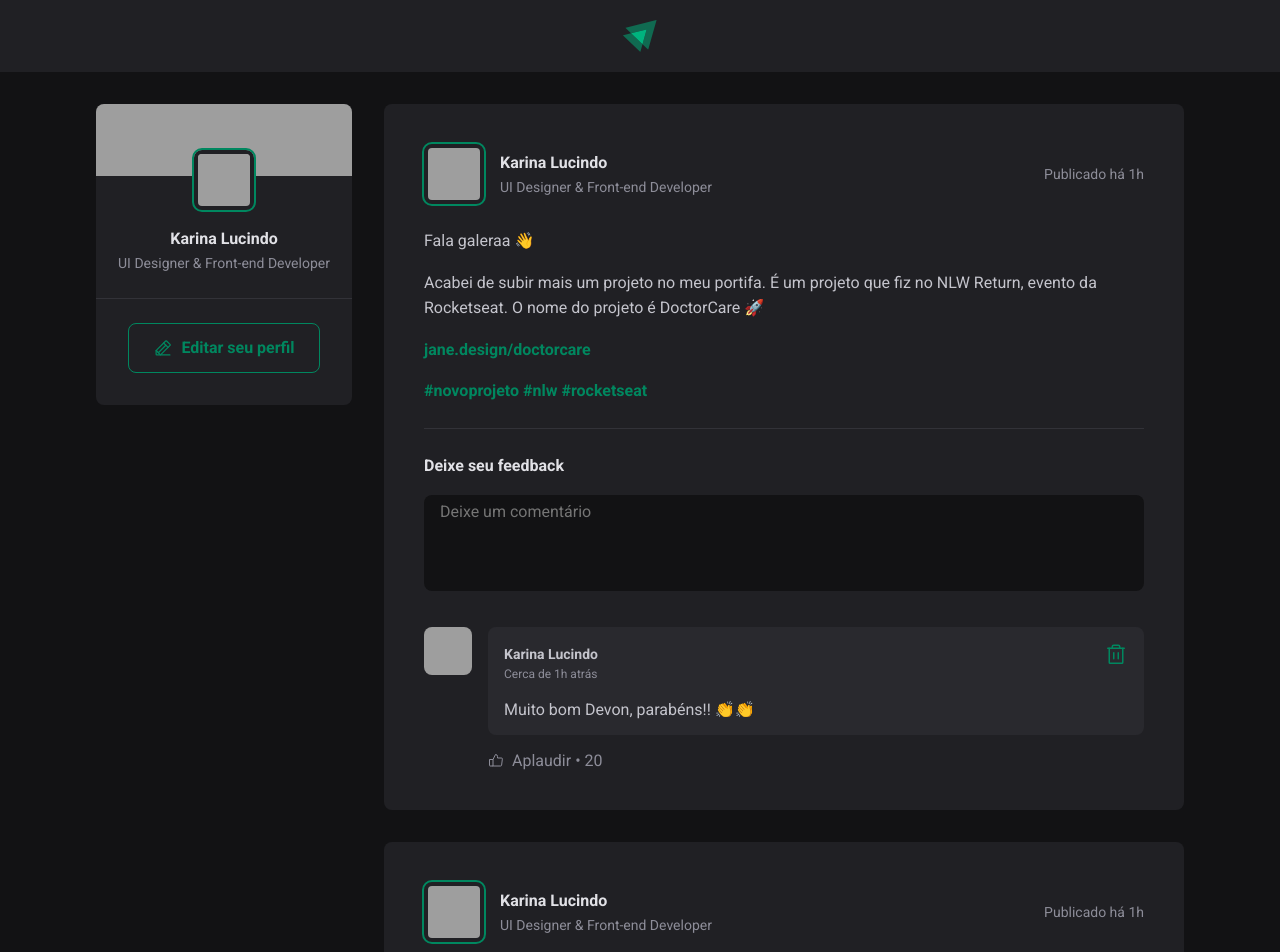
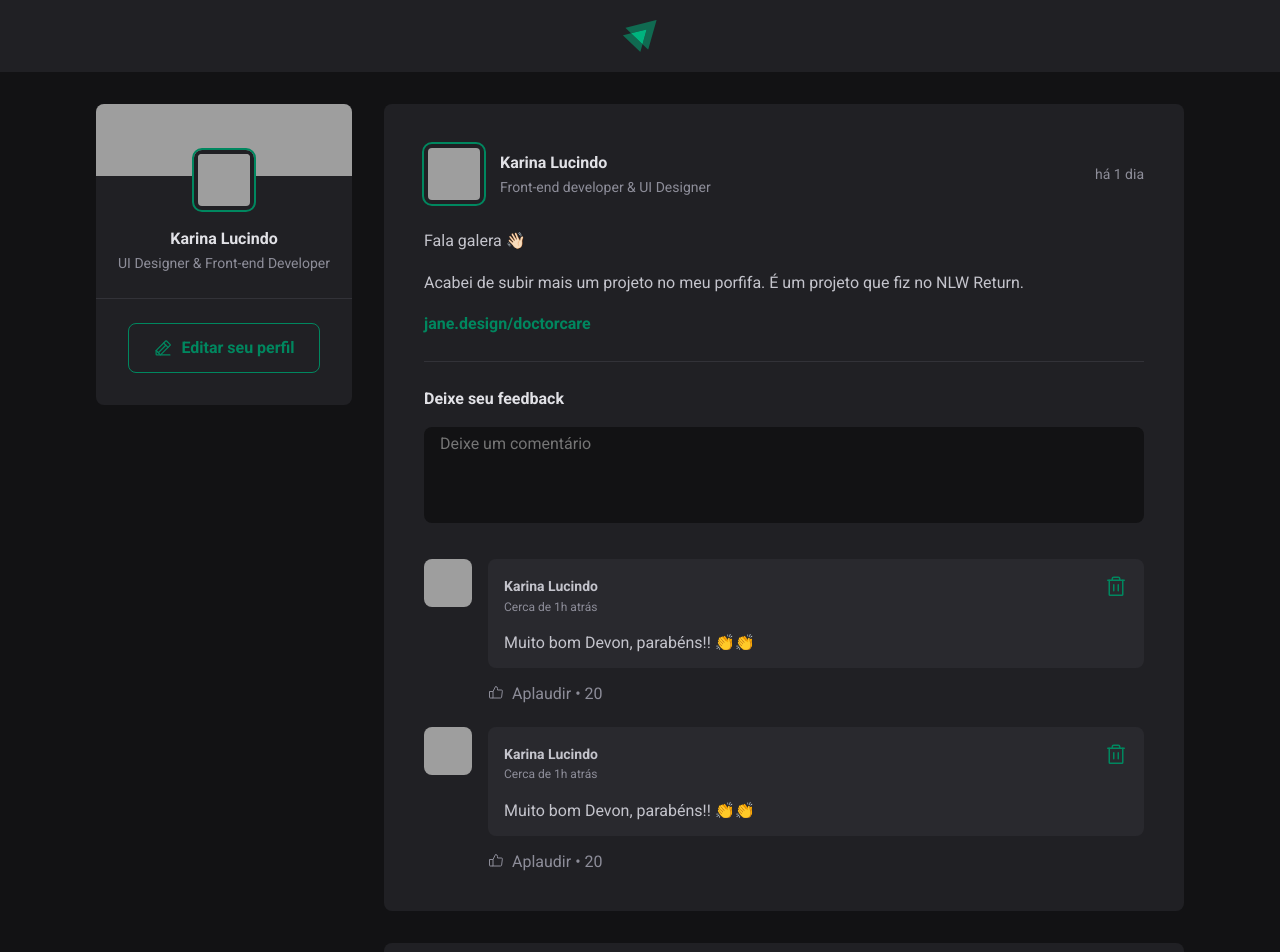
Before and after one commit to KarinaCavalcanti/React-Feed, a React (Vite) app: page / in a window 1280 px wide. Shown: the top 952 px of the page. Built offline with nearby package versions, Linux system fonts and the light colour scheme; grey boxes are pictures that could not be loaded.

Commit message:
Understanding state in React

```diff
--- a/package.json
+++ b/package.json
@@ -8,6 +8,7 @@
     "preview": "vite preview"
   },
   "dependencies": {
+    "date-fns": "^2.28.0",
     "phosphor-react": "^1.4.1",
     "react": "^18.0.0",
     "react-dom": "^18.0.0"
--- a/src/App.jsx
+++ b/src/App.jsx
@@ -6,6 +6,37 @@
 
 import './global.css';
 
+const posts = [
+  {
+    id: 1,
+    author: {
+      avatarURL: 'https://github.com/karinacavalcanti.png',
+      name: 'Karina Lucindo',
+      role: 'Front-end developer & UI Designer'
+    },
+    content: [
+      { type: 'paragraph', content: 'Fala galera 👋🏻' },
+      { type: 'paragraph', content: 'Acabei de subir mais um projeto no meu porfifa. É um projeto que fiz no NLW Return.' },
+      { type: 'link', content: 'jane.design/doctorcare' },
+    ],
+    publishedAt: new Date('2022-06-29 20:00:00'),
+  },
+  {
+    id: 2,
+    author: {
+      avatarURL: 'https://images.unsplash.com/photo-1608831540955-35094d48694a?ixlib=rb-1.2.1&ixid=MnwxMjA3fDB8MHxwaG90by1wYWdlfHx8fGVufDB8fHx8&auto=format&fit=crop&w=300&q=50',
+      name: 'Antônio Carlos',
+      role: 'Filantropo'
+    },
+    content: [
+      { type: 'paragraph', content: 'Fala galera 👋🏻' },
+      { type: 'paragraph', content: 'Acabei de subir mais um projeto no meu porfifa. É um projeto que fiz no NLW Return.' },
+      { type: 'link', content: 'jane.design/doctorcare' },
+    ],
+    publishedAt: new Date('2022-07-01 21:30:00'),
+  },
+]
+
 export function App() {
   return (
     <>
@@ -13,18 +44,15 @@
       <div className={styles.wrapper}>
         <Sidebar />
         <main>
-          <Post
-            author="Karina Lucindo"
-            content="Lorem ipsum, dolor sit amet consectetur adipisicing elit. Eligendi tempora sint velit optio! Ipsum, architecto iusto at dolor sed quidem vitae natus?"
-          />
-          <Post
-            author="Karina Lucindo"
-            content="Lorem ipsum, dolor sit amet consectetur adipisicing elit. Eligendi tempora sint velit optio! Ipsum, architecto iusto at dolor sed quidem vitae natus?"
-          />
-          <Post
-            author="Karina Lucindo"
-            content="Lorem ipsum, dolor sit amet consectetur adipisicing elit. Eligendi tempora sint velit optio! Ipsum, architecto iusto at dolor sed quidem vitae natus?"
-          />
+          {posts.map(post => {
+            return (
+              <Post
+                author={post.author}
+                content={post.content}
+                publishedAt={post.publishedAt}
+              />
+            )
+          })}
         </main>
       </div>
     </>
--- a/src/App.module.css
+++ b/src/App.module.css
@@ -8,3 +8,14 @@
   gap: 2rem;
   align-items: flex-start;
 }
+
+/* Quando a tela for menor que 768px */
+@media (max-width: 768px) {
+  html {
+    font-size: 87.5%;
+  }
+
+  .wrapper {
+    grid-template-columns: 1fr;
+  }
+}
--- a/src/components/Post.jsx
+++ b/src/components/Post.jsx
@@ -1,42 +1,61 @@
+import { format, formatDistanceToNow } from 'date-fns';
+import ptBR from 'date-fns/locale/pt-BR';
+import { useState } from 'react';
+
 import { Avatar } from './Avatar';
 import { Comment } from './Comment';
+
 import styles from './Post.module.css';
 
-export function Post() {
+export function Post({ author, publishedAt, content }) {
+  const [comments, setComments] = useState([1, 2])
+
+  const publishedDateFormatted = format(publishedAt, "d 'de' LLLL 'às' H'h'mm", {
+    locale: ptBR
+  });
+
+  const publishedDateRelativeToNow = formatDistanceToNow(publishedAt, {
+    locale: ptBR,
+    addSuffix: true,
+  });
+
+  function handleCreateNewComment() {
+    event.preventDefault();
+
+    setComments([...comments, comments.length + 1]);
+  }
+
   return (
     <article className={styles.post}>
       <header>
         <div className={styles.author}>
           <Avatar
-            src="https://avatars.githubusercontent.com/u/63470083?v=4"
+            src={author.avatarURL}
           />
           <div className={styles.authorInfo}>
-            <strong>Karina Lucindo</strong>
-            <span>UI Designer &amp; Front-end Developer</span>
+            <strong>{author.name}</strong>
+            <span>{author.role}</span>
           </div>
         </div>
         <time
-          title="29 de Junho às 07:05 P.M"
-          dateTime="2022-06-29 07:05:00 P.M"
+          title={publishedDateFormatted}
+          dateTime={publishedAt.toISOString()}
         >
-          Publicado há 1h
+          {publishedDateRelativeToNow}
         </time>
       </header>
 
       <div className={styles.content}>
-        <p>Fala galeraa{' '}👋</p>
-        <p>Acabei de subir mais um projeto no meu portifa. É um projeto que fiz no NLW Return, evento da Rocketseat. O nome do projeto é DoctorCare 🚀</p>
-        <p>
-          <a href="">jane.design/doctorcare</a>
-        </p>
-        <p>
-          <a href="">#novoprojeto</a>{' '}
-          <a href="">#nlw</a>{' '}
-          <a href="">#rocketseat</a>
-        </p>
+        {content.map(line => {
+          if(line.type === 'paragraph') {
+            return <p>{line.content}</p>
+          } else {
+            return <p><a href="#">{line.content}</a></p>
+          }
+        })}
       </div>
 
-      <form className={styles.commentForm}>
+      <form onSubmit={handleCreateNewComment} className={styles.commentForm}>
         <strong>Deixe seu feedback</strong>
 
         <textarea
@@ -52,7 +71,9 @@
         </footer>
       </form>
       <div className={styles.commentList}>
-        <Comment />
+        {comments.map(comment => {
+          return <Comment />
+        })}
       </div>
     </article>
   );
```
Also changed, not shown: 1 other file (tests, documents, lock files or other folders).
